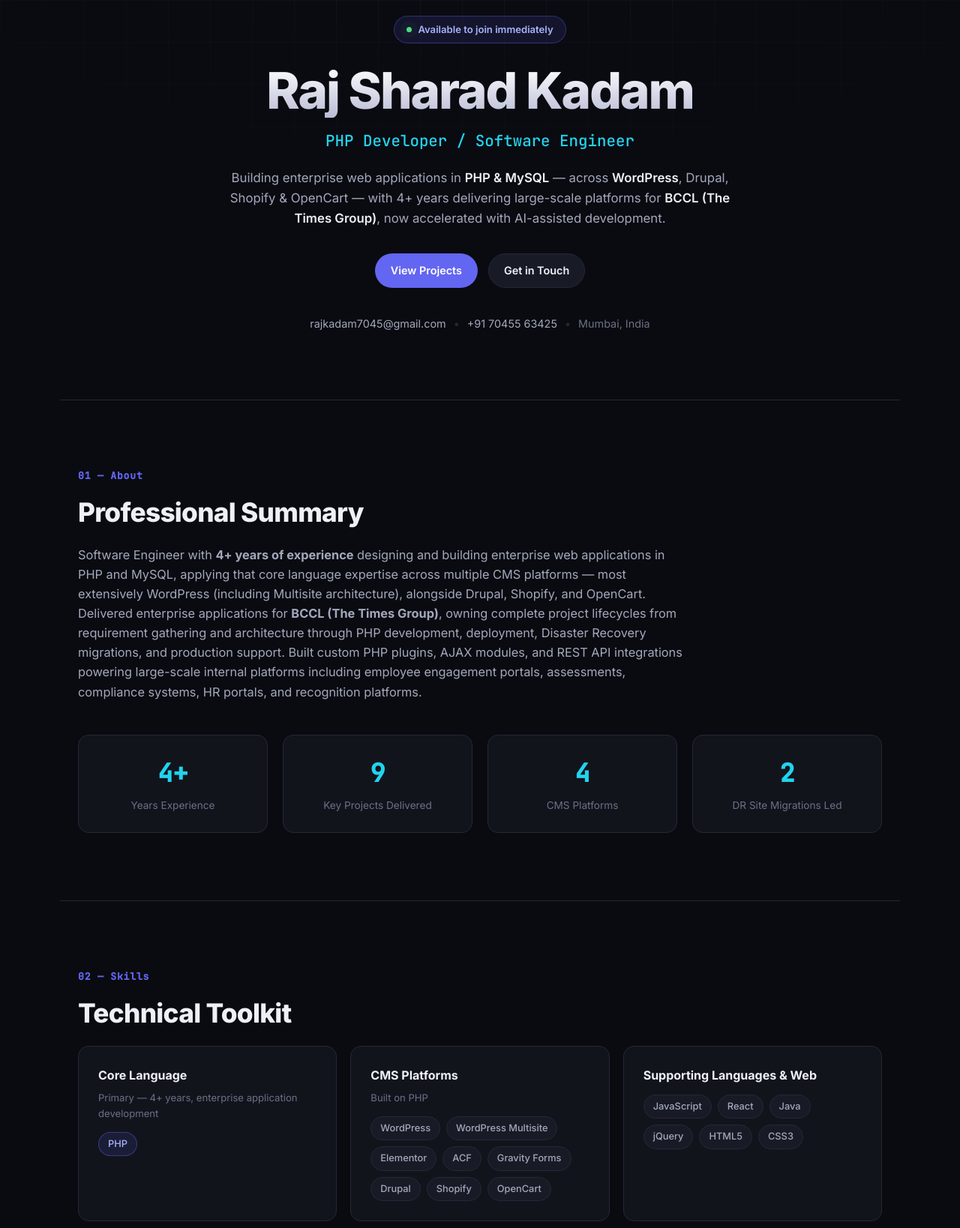
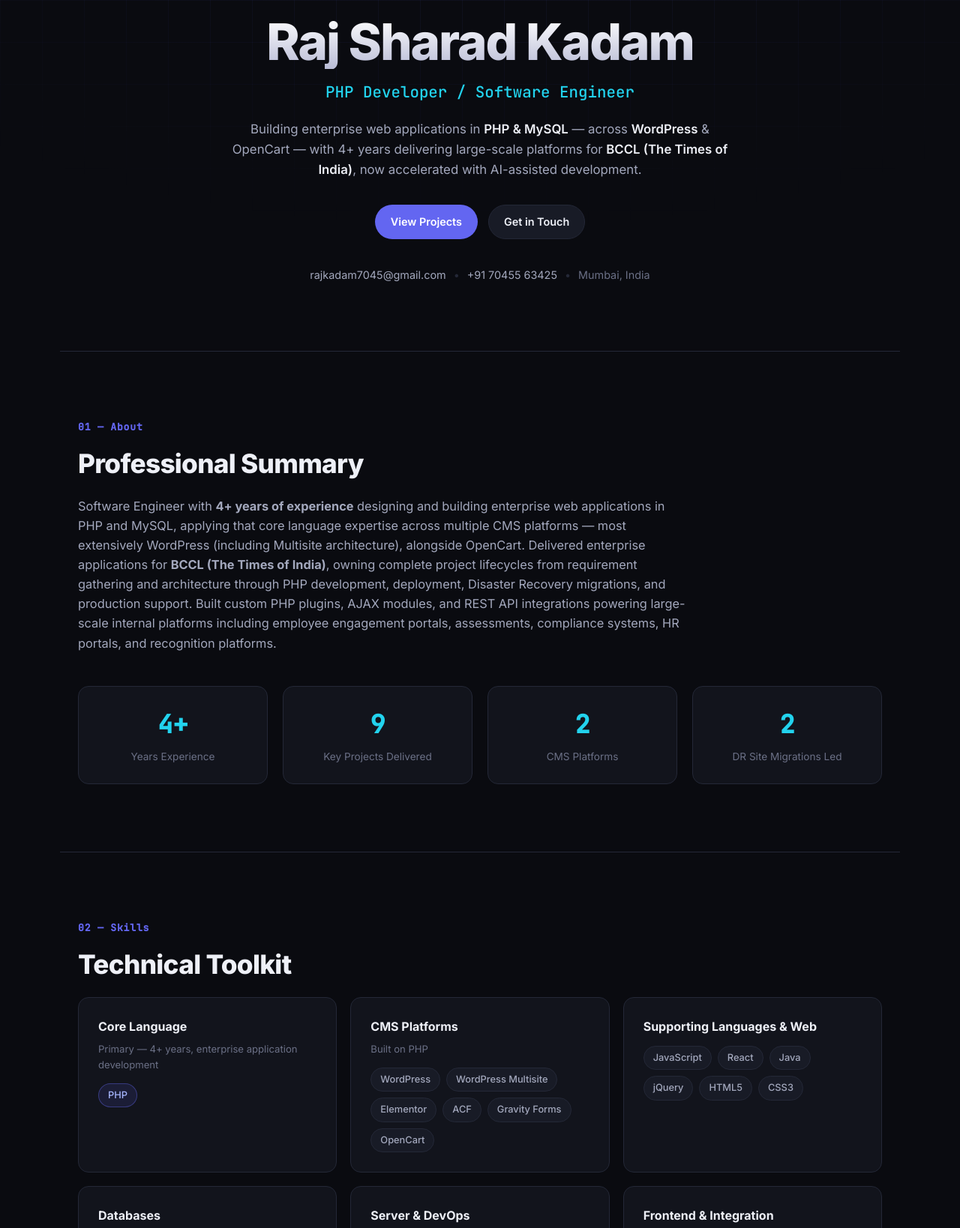
Before and after one commit to rajkadam2119143a/portfolio, a plain HTML site: page public/index.html in a window 1280 px wide. Shown: the part 168-1806 px from the top of the page at 75% size. Drawn offline with Linux system fonts and the light colour scheme.

Commit message:
Resume/site: simplify DevOps bullet, drop Drupal/Shopify/AWS claims, Times of India
Co-Authored-By: Claude Sonnet 5.5 <noreply@anthropic.com>

```diff
--- a/public/index.html
+++ b/public/index.html
@@ -39,18 +39,14 @@
 
   <!-- HERO -->
   <section class="hero container">
-    <div class="hero-badge">
-      <span class="pulse-dot"></span>
-      Available to join immediately
-    </div>
     <h1 class="hero-title">
       Raj Sharad Kadam
     </h1>
     <p class="hero-role">PHP Developer / Software Engineer</p>
     <p class="hero-sub">
       Building enterprise web applications in <span class="hl">PHP &amp; MySQL</span> — across
-      <span class="hl">WordPress</span>, Drupal, Shopify &amp; OpenCart — with 4+ years delivering
-      large-scale platforms for <span class="hl">BCCL (The Times Group)</span>, now accelerated with
+      <span class="hl">WordPress</span> &amp; OpenCart — with 4+ years delivering
+      large-scale platforms for <span class="hl">BCCL (The Times of India)</span>, now accelerated with
       AI-assisted development.
     </p>
     <div class="hero-actions">
@@ -73,8 +69,8 @@
     <p class="about-text">
       Software Engineer with <strong>4+ years of experience</strong> designing and building enterprise web
       applications in PHP and MySQL, applying that core language expertise across multiple CMS platforms —
-      most extensively WordPress (including Multisite architecture), alongside Drupal, Shopify, and OpenCart.
-      Delivered enterprise applications for <strong>BCCL (The Times Group)</strong>, owning complete project
+      most extensively WordPress (including Multisite architecture), alongside OpenCart.
+      Delivered enterprise applications for <strong>BCCL (The Times of India)</strong>, owning complete project
       lifecycles from requirement gathering and architecture through PHP development, deployment, Disaster
       Recovery migrations, and production support. Built custom PHP plugins, AJAX modules, and REST API
       integrations powering large-scale internal platforms including employee engagement portals, assessments,
@@ -90,7 +86,7 @@
         <span class="stat-label">Key Projects Delivered</span>
       </div>
       <div class="stat">
-        <span class="stat-num">4</span>
+        <span class="stat-num">2</span>
         <span class="stat-label">CMS Platforms</span>
       </div>
       <div class="stat">
@@ -115,8 +111,7 @@
         <p class="skill-note">Built on PHP</p>
         <div class="tags">
           <span class="tag">WordPress</span><span class="tag">WordPress Multisite</span><span class="tag">Elementor</span>
-          <span class="tag">ACF</span><span class="tag">Gravity Forms</span><span class="tag">Drupal</span>
-          <span class="tag">Shopify</span><span class="tag">OpenCart</span>
+          <span class="tag">ACF</span><span class="tag">Gravity Forms</span><span class="tag">OpenCart</span>
         </div>
       </div>
       <div class="skill-card">
@@ -169,11 +164,11 @@
             <h3>PHP Developer / Software Engineer</h3>
             <span class="timeline-date">Apr 2025 — Present</span>
           </div>
-          <p class="timeline-org">Idealake Information Technologies Pvt. Ltd. <span class="muted">(Client: Bennett, Coleman &amp; Co. Ltd. — The Times Group)</span> · Parel, Mumbai</p>
+          <p class="timeline-org">Idealake Information Technologies Pvt. Ltd. <span class="muted">(Client: Bennett, Coleman &amp; Co. Ltd. — The Times of India)</span> · Parel, Mumbai</p>
           <ul class="timeline-list">
             <li>Delivered enterprise web applications in PHP for BCCL across employee engagement, assessment, compliance, HR, and recognition platforms — owning the full project lifecycle from requirement gathering through development, deployment, and production support.</li>
             <li>Built custom PHP logic for WordPress themes, plugins, AJAX modules, and REST API integrations; developed dynamic, reusable, responsive layouts combining core PHP with Elementor and ACF.</li>
-            <li>Administered Linux (Ubuntu) and Windows servers, configured Nginx and PHP-FPM at scale, and worked with AWS (EC2, RDS, S3, VPC, Route 53) — applying DevOps practices across build, release, and production support.</li>
+            <li>Server &amp; DevOps: administered Ubuntu Linux and Windows servers to run PHP applications; configured Nginx, PHP-FPM, and SSL; managed cron jobs, PM2 processes, and Git version control.</li>
           </ul>
         </div>
       </div>
@@ -186,7 +181,7 @@
           </div>
           <p class="timeline-org">Ccom Digital Pvt. Ltd. · Wadala, Mumbai</p>
           <ul class="timeline-list">
-            <li>Developed and maintained client websites and custom web applications primarily in PHP, alongside JavaScript, MySQL, and CMS platforms including WordPress, Drupal, Shopify, and OpenCart.</li>
+            <li>Developed and maintained client websites and custom web applications primarily in PHP, alongside JavaScript, MySQL, and CMS platforms including WordPress and OpenCart.</li>
             <li>Built reusable PHP and JavaScript modules and dynamic features that streamlined delivery of recurring feature requests.</li>
             <li>Integrated third-party APIs and payment gateway systems in PHP to support business functionality across client sites.</li>
             <li>Wrote optimized SQL queries and PHP migration scripts for business-critical applications, improving query performance.</li>
@@ -201,7 +196,7 @@
   <section id="projects" class="section container">
     <p class="eyebrow">04 — Projects</p>
     <h2 class="section-title">Key Projects</h2>
-    <p class="section-sub">Selected work delivered for BCCL (The Times Group) and related platforms.</p>
+    <p class="section-sub">Selected work delivered for BCCL (The Times of India) and related platforms.</p>
     <div class="project-grid">
 
       <article class="project-card featured">
@@ -250,7 +245,7 @@
       <article class="project-card">
         <h3>Enterprise DR Migration</h3>
         <p>Migrated enterprise PHP applications from Mumbai to Noida DR infrastructure and back after DR activities, including database synchronization, configuration updates, and post-deployment verification.</p>
-        <div class="tags"><span class="tag">AWS</span><span class="tag">Disaster Recovery</span></div>
+        <div class="tags"><span class="tag">Disaster Recovery</span><span class="tag">MySQL</span></div>
       </article>
 
       <article class="project-card">
@@ -274,7 +269,7 @@
     <div class="achieve-list">
       <div class="achieve-item">
         <div class="achieve-icon">01</div>
-        <p>Delivered multiple enterprise PHP applications for BCCL (The Times Group) across engagement, assessment, compliance, HR, and recognition platforms.</p>
+        <p>Delivered multiple enterprise PHP applications for BCCL (The Times of India) across engagement, assessment, compliance, HR, and recognition platforms.</p>
       </div>
       <div class="achieve-item">
         <div class="achieve-icon">02</div>
@@ -338,7 +333,7 @@
     <div class="contact-box">
       <p class="eyebrow">08 — Contact</p>
       <h2 class="section-title">Let's build something enterprise-grade.</h2>
-      <p class="section-sub">Immediate joiner — open to PHP development, WordPress engineering, and CMS-driven web application roles.</p>
+      <p class="section-sub">Open to PHP development, WordPress engineering, and CMS-driven web application roles.</p>
       <div class="contact-links">
         <a class="contact-link" href="mailto:rajkadam7045@gmail.com">
           <span class="contact-label">Email</span>
```
Also changed, not shown: 1 other file.
